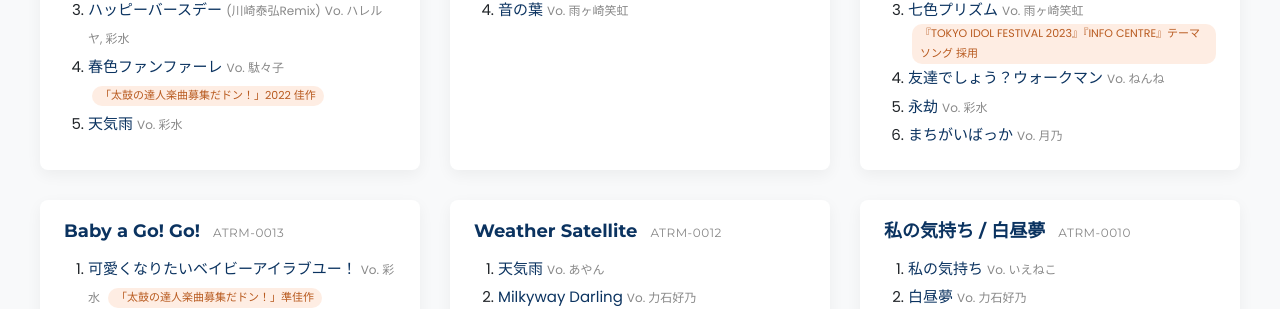
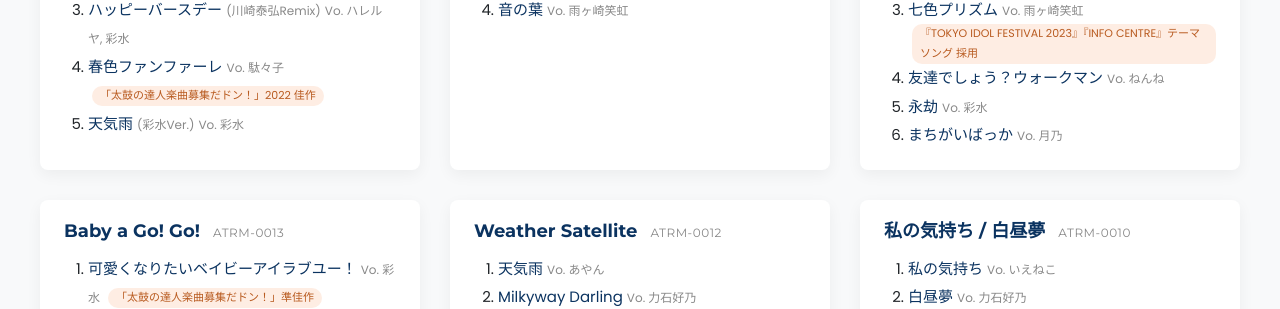
Before and after one commit to atarime7/atarime7.github.io, a Jekyll site: the page built from lyrics/index.html, in a window 1280 px wide and 900 px high, scrolled down 605 px. Shown: the part 144-453 px from the top of the window. Built offline with Jekyll 4.4.1, drawn with Linux system fonts in a browser that asks for light colours.

Commit message:
Party Popper 収録の天気雨に「彩水Ver.」表記を追加
Co-Authored-By: Claude Opus 5.5 <noreply@anthropic.com>

```diff
--- a/_data/albums.yml
+++ b/_data/albums.yml
@@ -275,6 +275,7 @@
     slug: haruiro-fanfare
   - track: 5
     slug: tenkiame
+    version_label: 彩水Ver.
 - id: ATRM-0017
   slug: monophonic
   title: monophonic.
--- a/_data/releases.yml
+++ b/_data/releases.yml
@@ -65,6 +65,7 @@
       version_label: 川崎泰弘Remix
     - slug: haruiro-fanfare
     - slug: tenkiame
+      version_label: 彩水Ver.
 
 - title: Pastel Symphony
   type: album
--- a/_lyrics/tenkiame.md
+++ b/_lyrics/tenkiame.md
@@ -41,7 +41,7 @@ versions:
   album_slug: party-popper
   track: 5
   title_on_disc: 天気雨
-  version_label: ''
+  version_label: 彩水Ver.
   lyrics: aki
   music: aki
   arrange: こまっティ
```
